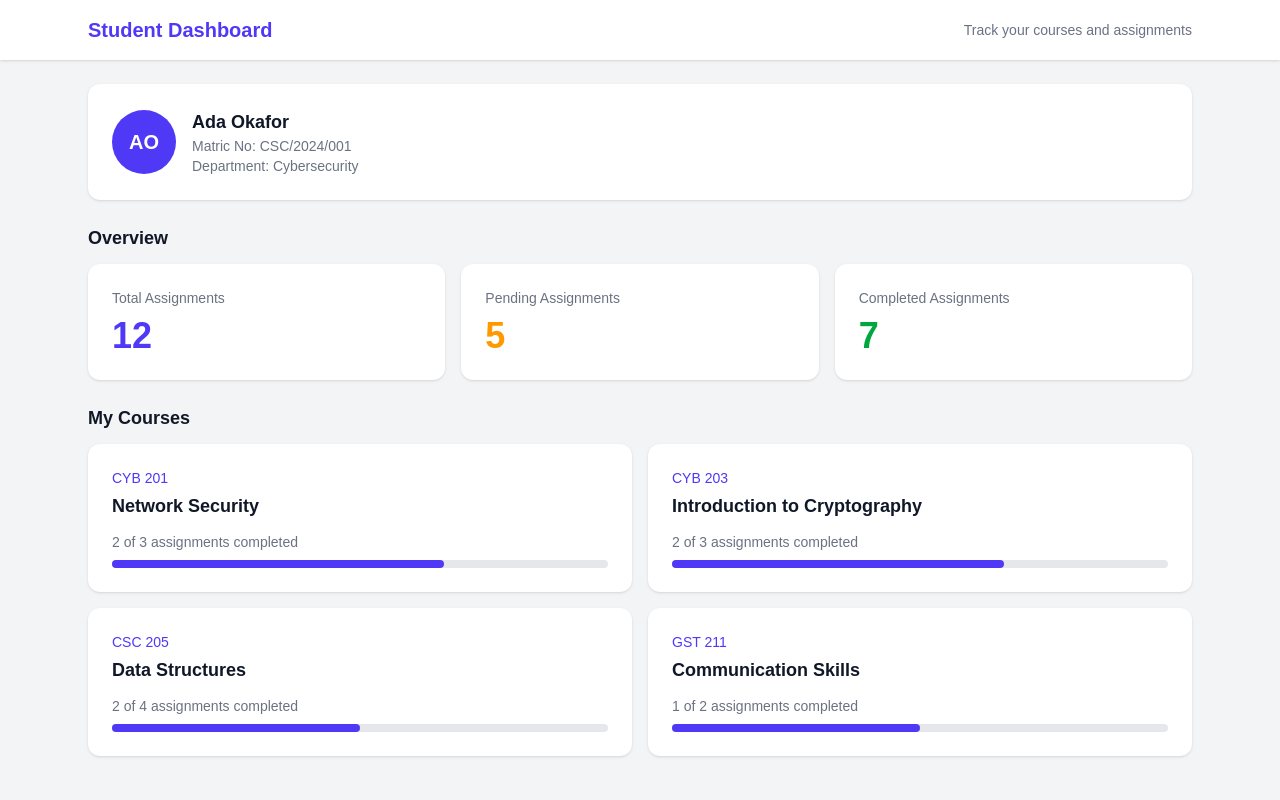
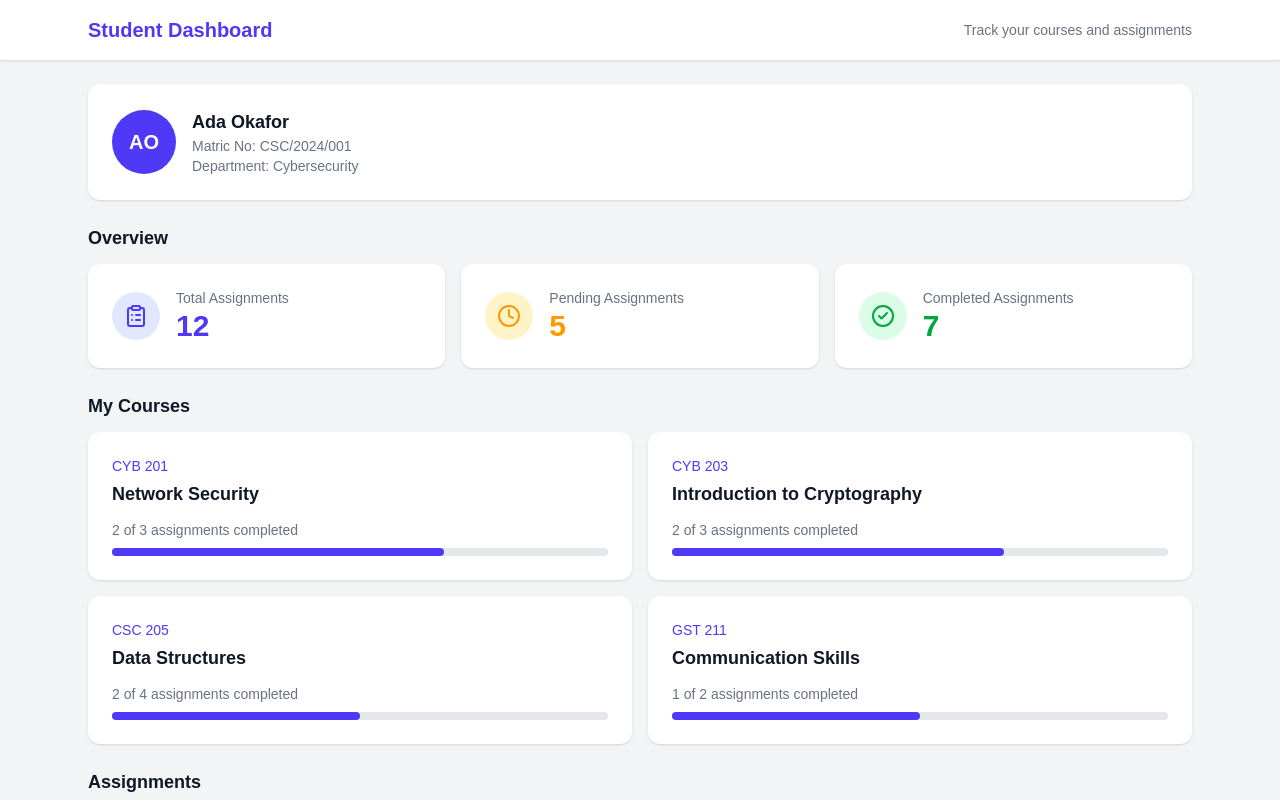
Before and after one commit to Hassanahayoola/myfirstapp, a Next.js app: page / in a window 1280 px wide. Shown: the top 800 px of the page. Built offline with nearby package versions, Linux system fonts and the light colour scheme.

Commit message:
Add icons to overview cards

```diff
--- a/app/components/OverviewCards.tsx
+++ b/app/components/OverviewCards.tsx
@@ -1,3 +1,4 @@
+import { ClipboardList, Clock, CheckCircle2 } from "lucide-react";
 import { assignments } from "../data";
 
 export default function OverviewCards() {
@@ -8,9 +9,27 @@ export default function OverviewCards() {
   const pendingAssignments = totalAssignments - completedAssignments;
 
   const cards = [
-    { label: "Total Assignments", value: totalAssignments, color: "text-indigo-600" },
-    { label: "Pending Assignments", value: pendingAssignments, color: "text-amber-500" },
-    { label: "Completed Assignments", value: completedAssignments, color: "text-green-600" },
+    {
+      label: "Total Assignments",
+      value: totalAssignments,
+      color: "text-indigo-600",
+      bg: "bg-indigo-100",
+      Icon: ClipboardList,
+    },
+    {
+      label: "Pending Assignments",
+      value: pendingAssignments,
+      color: "text-amber-500",
+      bg: "bg-amber-100",
+      Icon: Clock,
+    },
+    {
+      label: "Completed Assignments",
+      value: completedAssignments,
+      color: "text-green-600",
+      bg: "bg-green-100",
+      Icon: CheckCircle2,
+    },
   ];
 
   return (
@@ -18,11 +37,21 @@ export default function OverviewCards() {
       <h2 className="mb-3 text-lg font-semibold">Overview</h2>
       <div className="grid grid-cols-1 gap-4 sm:grid-cols-3">
         {cards.map((card) => (
-          <div key={card.label} className="rounded-xl bg-white p-6 shadow-sm">
-            <h3 className="text-sm font-medium text-gray-500">{card.label}</h3>
-            <p className={`mt-2 text-4xl font-bold ${card.color}`}>
-              {card.value}
-            </p>
+          <div
+            key={card.label}
+            className="flex items-center gap-4 rounded-xl bg-white p-6 shadow-sm"
+          >
+            <div
+              className={`flex h-12 w-12 shrink-0 items-center justify-center rounded-full ${card.bg} ${card.color}`}
+            >
+              <card.Icon size={24} />
+            </div>
+            <div>
+              <h3 className="text-sm font-medium text-gray-500">
+                {card.label}
+              </h3>
+              <p className={`text-3xl font-bold ${card.color}`}>{card.value}</p>
+            </div>
           </div>
         ))}
       </div>
--- a/app/page.tsx
+++ b/app/page.tsx
@@ -2,6 +2,7 @@ import Header from "./components/Header";
 import StudentProfile from "./components/StudentProfile";
 import OverviewCards from "./components/OverviewCards";
 import MyCourses from "./components/MyCourses";
+import AssignmentsList from "./components/AssignmentsList";
 
 export default function Home() {
   return (
@@ -11,6 +12,7 @@ export default function Home() {
         <StudentProfile />
         <OverviewCards />
         <MyCourses />
+        <AssignmentsList />
       </div>
     </main>
   );
--- a/package.json
+++ b/package.json
@@ -9,6 +9,7 @@
     "lint": "eslint"
   },
   "dependencies": {
+    "lucide-react": "^1.61.0",
     "next": "16.4.2",
     "react": "19.3.0",
     "react-dom": "19.3.0"
```
Also changed, not shown: 1 other file (tests, documents, lock files or other folders).
